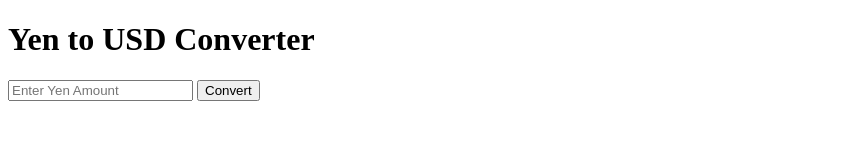
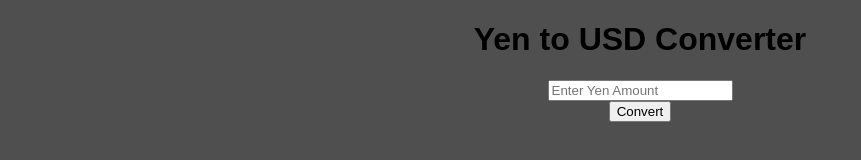
Before and after one commit to smiths1804/Web-Programming-CIT-3606, a plain HTML site: page Lab 2 JavaScript Intro/index.html in a window 1280 px wide. Shown: the whole page, without its empty margins (0-861 px from the left). Drawn offline with Linux system fonts and the light colour scheme.

Commit message:
working on css file and making tweaks

```diff
--- a/Lab 2 JavaScript Intro/index.html
+++ b/Lab 2 JavaScript Intro/index.html
@@ -2,6 +2,7 @@
     <html>
     <head>
         <title>Yen to USD Converter</title>
+        <link rel="stylesheet" href="style.css">
     </head>
     <body>
       <h1>Yen to USD Converter</h1>
@@ -42,6 +43,6 @@
             let usd = (yen * exchangeRate).toFixed(2);
             document.getElementsById("result").innerText = `${yen} Yen = $${usd} USD`;
             }
-    </script>
-   </body>
-   </html>
+       </script>
+    </body>
+    </html>
--- a/Lab 2 JavaScript Intro/style.css
+++ b/Lab 2 JavaScript Intro/style.css
@@ -1,3 +1,45 @@
+
+/* used to reset default spacing */
 body {
+  font-family: Arial, Helvetica, sans-serif;
+  background: #4f4f4f;
+  margin: 0;
+  padding: 0;
+  display: flex;
+  flex-direction: column;
+  align-items: center;
+  justify-content: flex-start;
+  min-height: 100vh;
+}
+
+/* title */
+h1 {
 
 }
+
+/* Converter box */
+.convert-box {
+
+}
+
+/* Input from user */
+input {
+
+}
+
+/* Button used to start converter */
+button {
+
+}
+
+button:hover {
+    background: #005fcb;
+}
+
+/* Final Result */
+#result {
+  margin-top: 15px;
+  font-weight: bold;
+  color: #222;
+  font-size: 18px;
+}
```
